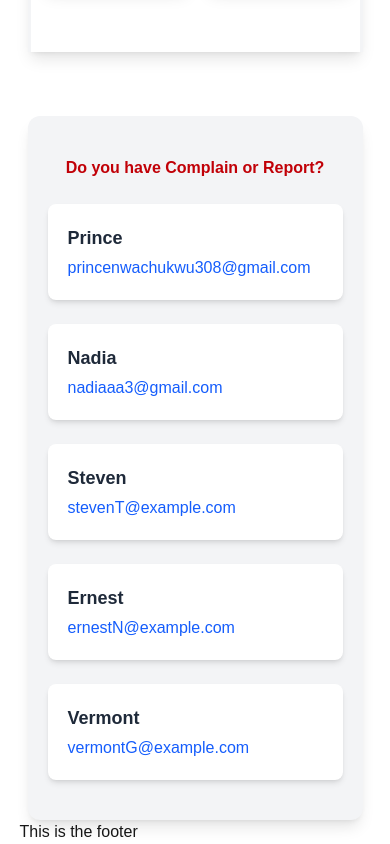
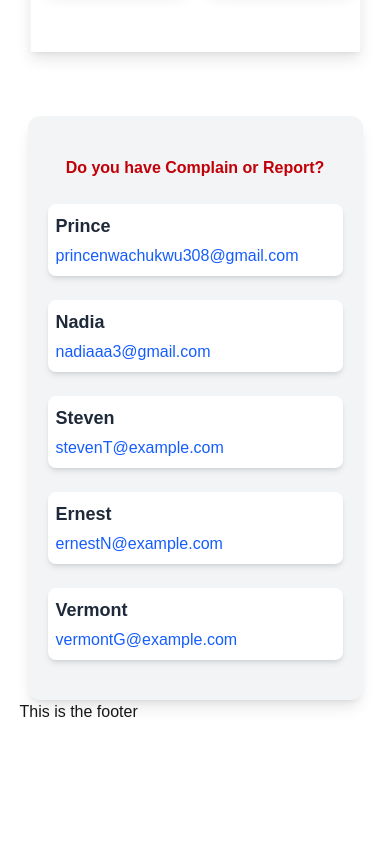
Before and after one commit to dos54/handcrafted-haven, a Next.js app: page /product in a window 390 px wide. Shown: the part 2081-2925 px from the top of the page. After the commit the page ends 2805 px from the top, so only its background shows below. Built offline with nearby package versions, Linux system fonts and the light colour scheme; no server answers; the database is empty.

Commit message:
Product page and productList page done

```diff
--- a/src/app/add-product/page.tsx
+++ b/src/app/add-product/page.tsx
@@ -3,7 +3,7 @@ import AddProductUi from "./components/addProduct"
 export default function AddProduct(){
     return(
         <div className="bg-gray-200 pt-1">
-            <h1 className="text-xl ml-20 text-left font-extrabold mx-auto mt-10 mb-2 text-green-700">ADD YOUR PRODUCT</h1><hr />
+            <h1 className="text-xl ml-20 text-left font-extrabold mx-auto mt-10 mb-2 text-green-700">ADD YOUR PRODUCT</h1>
             <AddProductUi/>
         </div>
     )
--- a/src/app/product/components/contactProducers.tsx
+++ b/src/app/product/components/contactProducers.tsx
@@ -5,7 +5,7 @@ export default function ContactProducers(){
 
             <div className="grid grid-cols-1 sm:grid-cols-2 md:grid-cols-3 gap-6">
                 {/* Contact Card - Prince */}
-                <div className="bg-white p-5 rounded-lg shadow-md hover:shadow-lg transition duration-300">
+                <div className="bg-white md:p-5 p-2 rounded-lg shadow-md hover:shadow-lg transition duration-300">
                     <h3 className="text-lg font-semibold text-gray-800">Prince</h3>
                     <a
                         href="mailto:princenwachukwu308@gmail.com"
@@ -16,7 +16,7 @@ export default function ContactProducers(){
                 </div>
 
                 {/* Contact Card - Nadia */}
-                <div className="bg-white p-5 rounded-lg shadow-md hover:shadow-lg transition duration-300">
+                <div className="bg-white md:p-5 p-2 rounded-lg shadow-md hover:shadow-lg transition duration-300">
                     <h3 className="text-lg font-semibold text-gray-800">Nadia</h3>
                     <a
                         href="mailto:nadiaaa3@gmail.com"
@@ -27,7 +27,7 @@ export default function ContactProducers(){
                 </div>
 
                 {/* Contact Card - Steven */}
-                <div className="bg-white p-5 rounded-lg shadow-md hover:shadow-lg transition duration-300">
+                <div className="bg-white md:p-5 p-2 rounded-lg shadow-md hover:shadow-lg transition duration-300">
                     <h3 className="text-lg font-semibold text-gray-800">Steven</h3>
                     <a
                         href="mailto:steven@example.com"
@@ -38,7 +38,7 @@ export default function ContactProducers(){
                 </div>
 
                 {/* Contact Card - Ernest */}
-                <div className="bg-white p-5 rounded-lg shadow-md hover:shadow-lg transition duration-300">
+                <div className="bg-white md:p-5 p-2 rounded-lg shadow-md hover:shadow-lg transition duration-300">
                     <h3 className="text-lg font-semibold text-gray-800">Ernest</h3>
                     <a
                         href="mailto:ernestN@example.com"
@@ -49,7 +49,7 @@ export default function ContactProducers(){
                 </div>
 
                 {/* Contact Card - Vermont */}
-                <div className="bg-white p-5 rounded-lg shadow-md hover:shadow-lg transition duration-300">
+                <div className="bg-white md:p-5 p-2 rounded-lg shadow-md hover:shadow-lg transition duration-300">
                     <h3 className="text-lg font-semibold text-gray-800">Vermont</h3>
                     <a
                         href="mailto:vermontG@example.com"
--- a/src/app/product/components/generalReviews.tsx
+++ b/src/app/product/components/generalReviews.tsx
@@ -12,6 +12,7 @@ export default async function GeneralReviewUi(){
             {
                 [...reviews].reverse().map((rev, idx)=>{
                     return(
+
                         <div key={idx} className="relative w-full p-2 mb-6 bg-white rounded-lg">
                             <p className="text-gray-500 font-semibold">{rev.username}</p>
                             <small className="mt-[-30px]">{rev.comment}</small>
```
